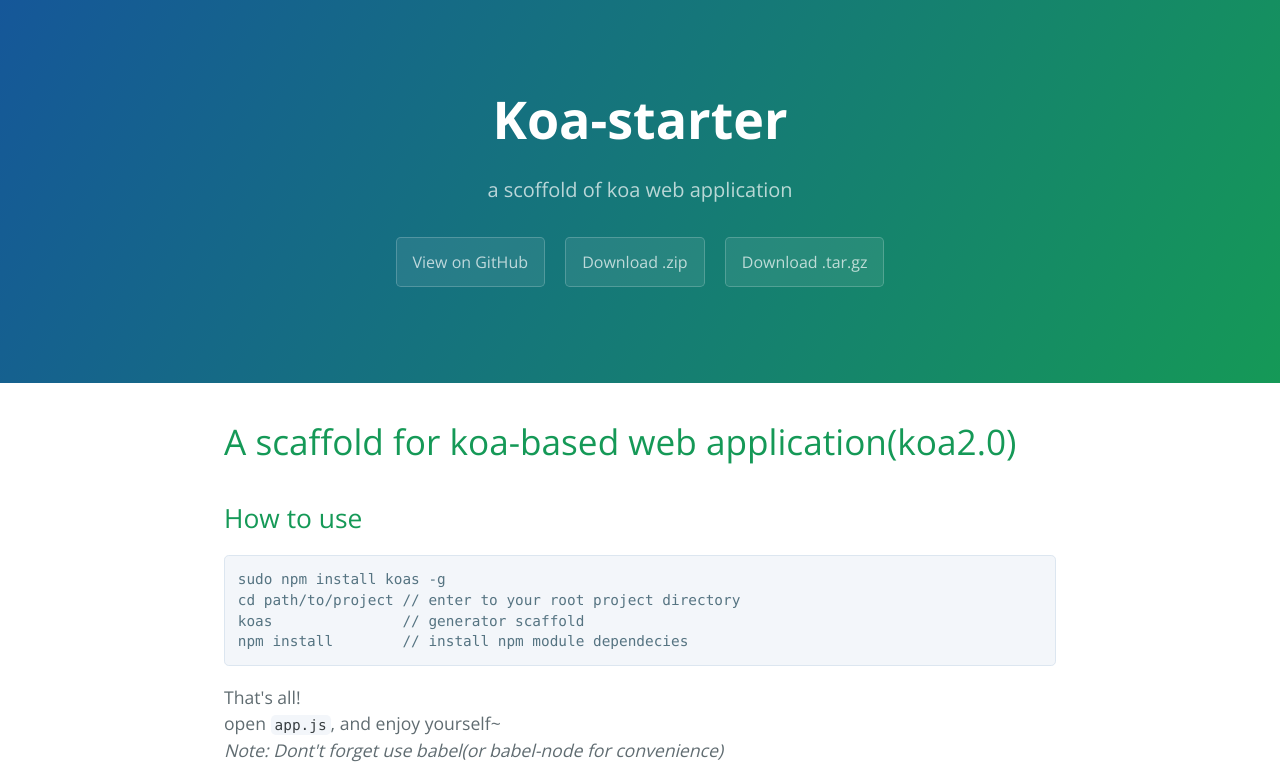
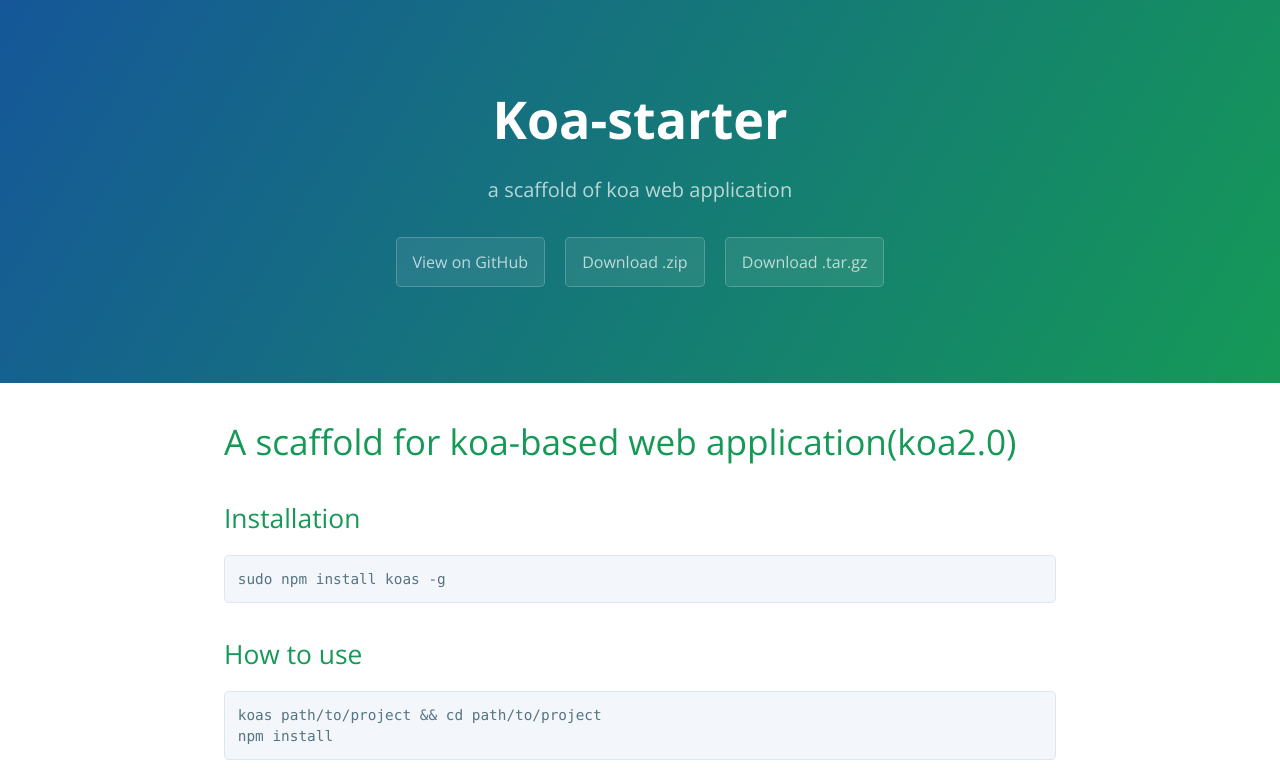
Before and after one commit to ywwhack/koa-starter, a plain HTML site: page index.html in a window 1280 px wide. Shown: the top 775 px of the page. Drawn offline with nearby package versions, Linux system fonts and the light colour scheme.

```diff
--- a/index.html
+++ b/index.html
@@ -12,7 +12,7 @@
   <body>
     <section class="page-header">
       <h1 class="project-name">Koa-starter</h1>
-      <h2 class="project-tagline">a scoffold of koa web application</h2>
+      <h2 class="project-tagline">a scaffold of koa web application</h2>
       <a href="https://github.com/ywwhack/koa-starter" class="btn">View on GitHub</a>
       <a href="https://github.com/ywwhack/koa-starter/zipball/master" class="btn">Download .zip</a>
       <a href="https://github.com/ywwhack/koa-starter/tarball/master" class="btn">Download .tar.gz</a>
@@ -23,12 +23,16 @@
 <a id="a-scaffold-for-koa-based-web-applicationkoa20" class="anchor" href="#a-scaffold-for-koa-based-web-applicationkoa20" aria-hidden="true"><span aria-hidden="true" class="octicon octicon-link"></span></a>A scaffold for koa-based web application(koa2.0)</h1>
 
 <h2>
+<a id="installation" class="anchor" href="#installation" aria-hidden="true"><span aria-hidden="true" class="octicon octicon-link"></span></a>Installation</h2>
+
+<pre><code>sudo npm install koas -g
+</code></pre>
+
+<h2>
 <a id="how-to-use" class="anchor" href="#how-to-use" aria-hidden="true"><span aria-hidden="true" class="octicon octicon-link"></span></a>How to use</h2>
 
-<pre><code>sudo npm install koas -g
-cd path/to/project // enter to your root project directory
-koas               // generator scaffold
-npm install        // install npm module dependecies
+<pre><code>koas path/to/project &amp;&amp; cd path/to/project
+npm install
 </code></pre>
 
 <p>That's all!<br>
--- a/params.json
+++ b/params.json
@@ -1,6 +1,6 @@
 {
   "name": "Koa-starter",
-  "tagline": "a scoffold of koa web application",
-  "body": "# A scaffold for koa-based web application(koa2.0) \r\n\r\n##How to use\r\n\t\r\n\tsudo npm install koas -g\r\n\tcd path/to/project // enter to your root project directory\r\n\tkoas               // generator scaffold\r\n\tnpm install        // install npm module dependecies\r\n\t\r\nThat's all!  \r\nopen `app.js`, and enjoy yourself~  \r\n*Note: Dont't forget use babel(or babel-node for convenience)*",
+  "tagline": "a scaffold of koa web application",
+  "body": "# A scaffold for koa-based web application(koa2.0) \r\n\r\n##Installation\r\n\t\r\n\tsudo npm install koas -g\r\n\r\n##How to use\r\n\t\r\n\tkoas path/to/project && cd path/to/project\r\n\tnpm install\r\n\t\r\nThat's all!  \r\nopen `app.js`, and enjoy yourself~  \r\n*Note: Dont't forget use babel(or babel-node for convenience)*",
   "note": "Don't delete this file! It's used internally to help with page regeneration."
 }
```
